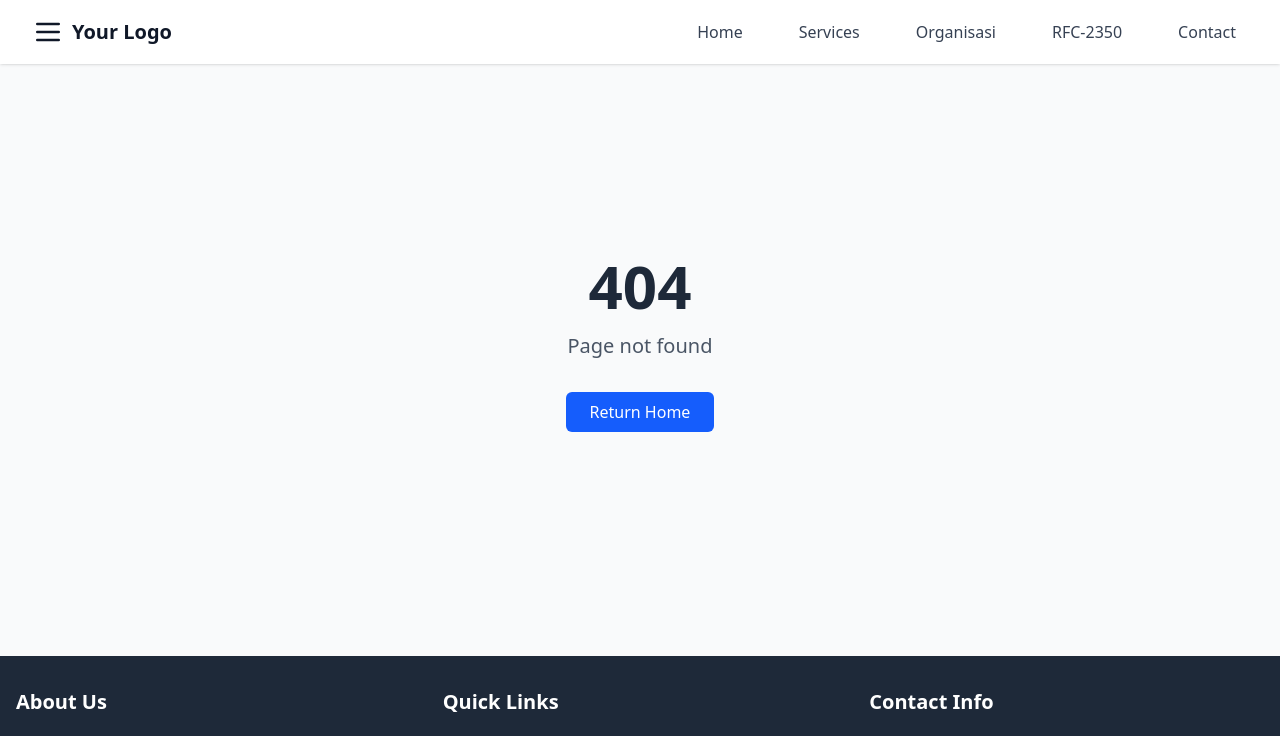
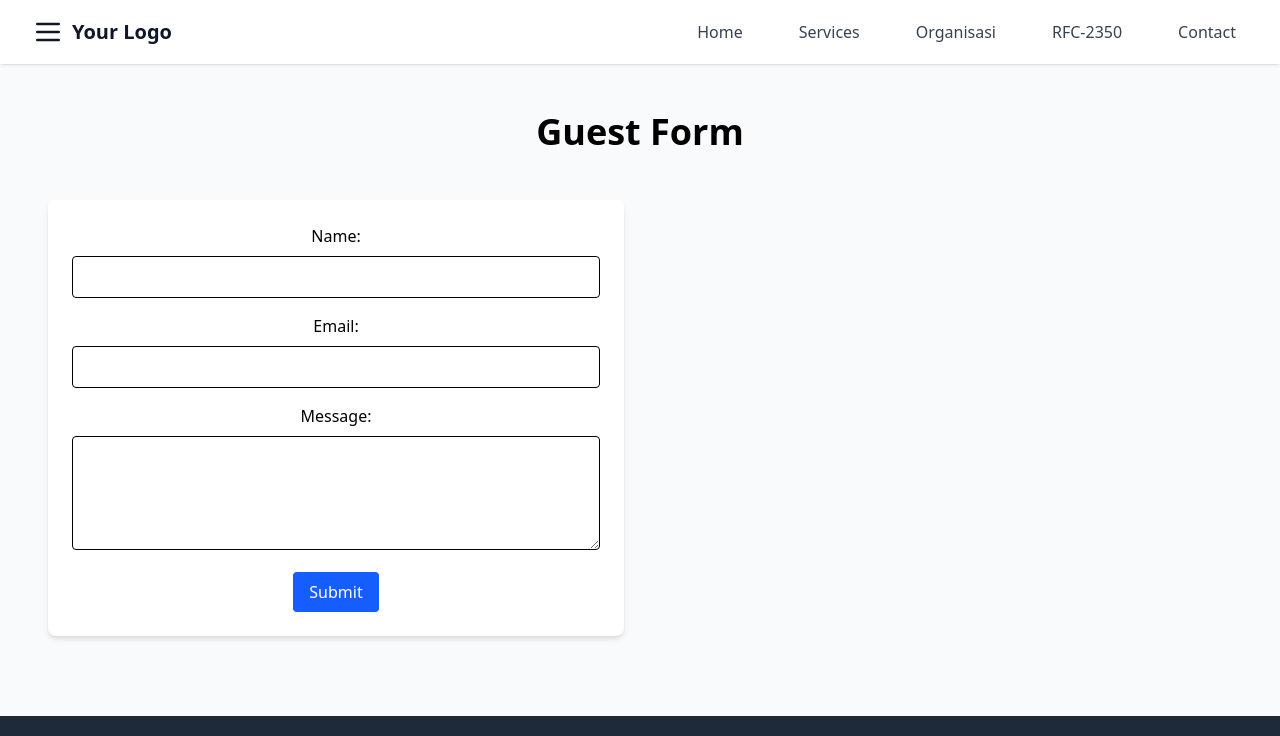
Before and after one commit to burjoy/CSIRT_PDN, a React (Vite) app in the folder frontend/: page /forms in a window 1280 px wide. Shown: the top 736 px of the page. Built offline with nearby package versions, Linux system fonts and the light colour scheme.

Commit message:
added state reducer in these components

```diff
--- /dev/null
+++ b/frontend/pages/GuestForm.jsx
@@ -0,0 +1,39 @@
+import { useReducer, useEffect } from "react";
+import { initial_state, StateReducer } from "../state_management/StateReducer";
+
+const GuestForm = () => {
+    const [state, dispatch] = useReducer(StateReducer, initial_state);
+    useEffect(() => {
+        // Reset form state on component mount
+        // dispatch({ type: 'RESET_FORM' });
+        console.log(state);
+    }, [state]);
+    return(
+        <>
+            <div className="container mx-auto px-4 py-12 text-center self-center">
+                <form className="" onSubmit={e => e.preventDefault()}>
+                    <h1 className="text-4xl font-bold text-center mb-12">Guest Form</h1>
+                    <div className="grid grid-cols-1 md:grid-cols-2 gap-8">
+                        <div className="bg-white p-6 rounded-lg shadow-md">
+                            <label className="block mb-4">
+                                Name:
+                                <input type="text" className="w-full mt-2 p-2 border rounded" onChange={e => {dispatch({type: 'SET_NAME', payload: e.target.value})}} required />
+                            </label>
+                            <label className="block mb-4">
+                                Email:
+                                <input type="email" className="w-full mt-2 p-2 border rounded" onChange={e => {dispatch({type: 'SET_EMAIL', payload: e.target.value})}} required />
+                            </label>
+                            <label className="block mb-4">
+                                Message:
+                                <textarea className="w-full mt-2 p-2 border rounded" rows="4" onChange={e => {dispatch({type: 'SET_MESSAGE', payload: e.target.value})}} required></textarea>
+                            </label>
+                            <button type="submit" className="bg-blue-600 text-white py-2 px-4 rounded hover:bg-blue-700 transition-colors">Submit</button>
+                        </div>
+                </div>
+            </form>
+            </div>
+        </>
+    )
+}
+
+export default GuestForm;
--- a/frontend/src/App.jsx
+++ b/frontend/src/App.jsx
@@ -5,6 +5,7 @@ import NotFound from '../pages/NotFound';
 import Services from '../pages/Services';
 import Organisasi from '../pages/Organisasi';
 import Contact from '../pages/Contact';
+import GuestForm from '../pages/GuestForm';
 
 function App() {
   return (
@@ -16,6 +17,7 @@ function App() {
           <Route path="/services" element={<Services />} />
           <Route path="/organisasi" element={<Organisasi />} />
           <Route path="/contact" element={<Contact />} />
+          <Route path="/forms" element={<GuestForm />} />
         </Routes>
       </Layout>
     </Router>
--- /dev/null
+++ b/frontend/state_management/StateReducer.jsx
@@ -0,0 +1,20 @@
+export const initial_state = {
+    name: '',
+    email: '',
+    message: ''
+}
+
+export const StateReducer = (state, action) => {
+    switch (action.type) {
+        case 'SET_NAME':
+            return { ...state, name: action.payload };
+        case 'SET_EMAIL':
+            return { ...state, email: action.payload };
+        case 'SET_MESSAGE':
+            return { ...state, message: action.payload };
+        case 'RESET_FORM':
+            return initial_state;
+        default:
+            return state;
+    }
+}
```
